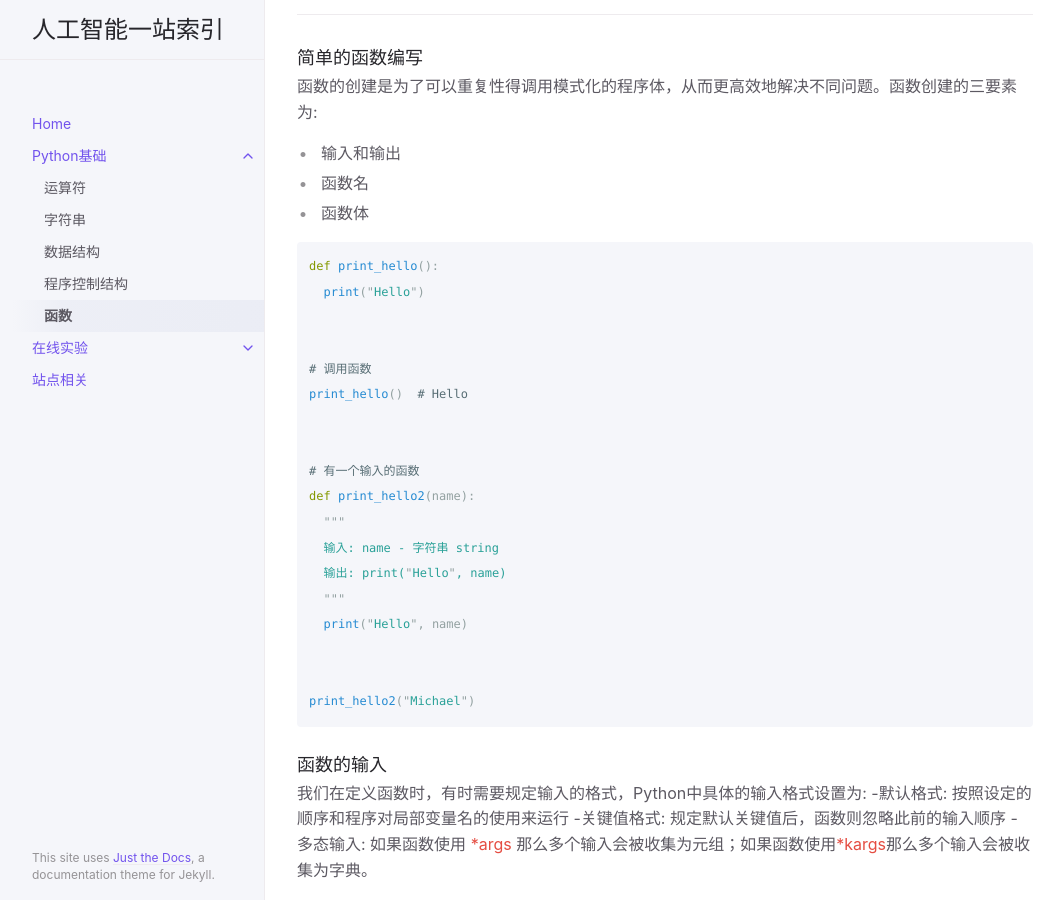
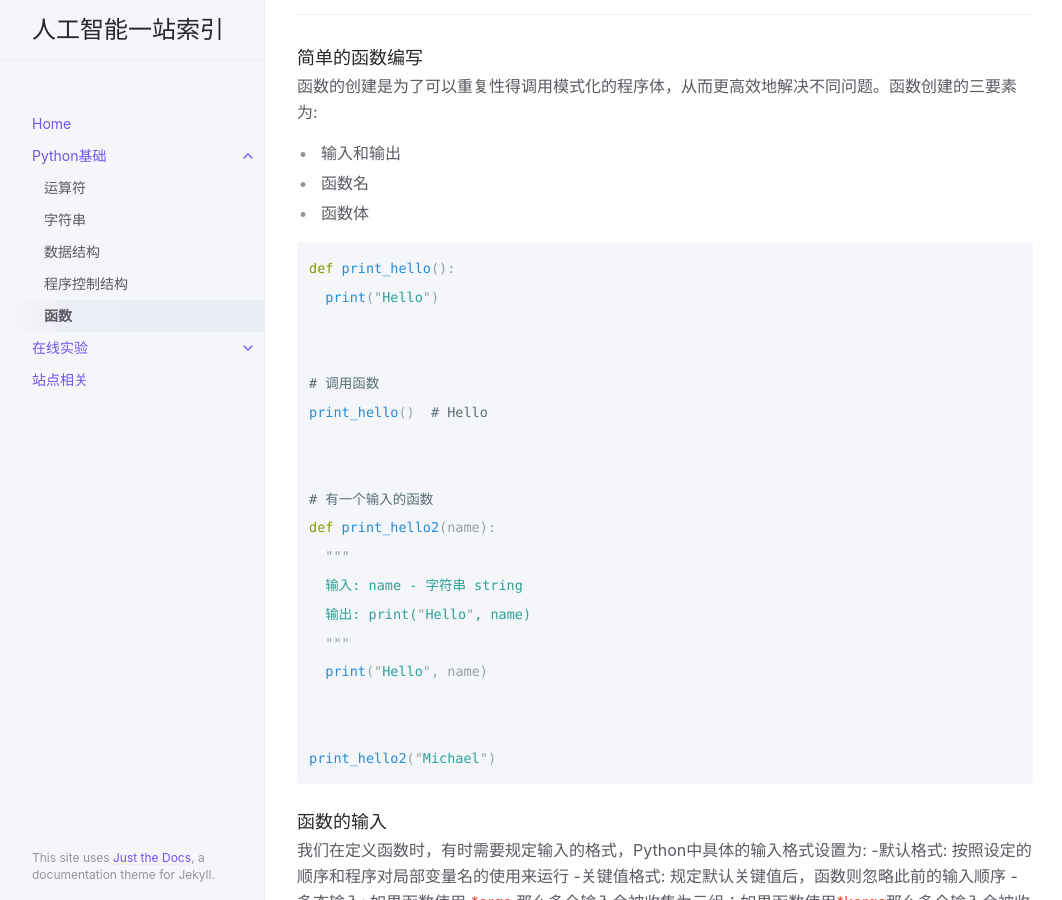
Before and after one commit to Michael-yunfei/avwebv2, a Jekyll site: the page built from docs/IntroPython/function.md, in a window 1280 px wide and 900 px high, scrolled down 323 px. Shown: the whole window, without its empty margins (107-1169 px from the left). Built offline with Jekyll 4.4.1, drawn with Linux system fonts in a browser that asks for light colours.

Commit message:
update code font

````diff
--- a/docs/IntroPython/function.md
+++ b/docs/IntroPython/function.md
@@ -44,6 +44,7 @@ def print_hello2(name):
 
 print_hello2("Michael")
 ```
+{: .fs-5 }
 
 ### 函数的输入
 
@@ -75,6 +76,7 @@ func(name='Bob', job='developer')
 func(job='developer', name='Bob')
 # Prints Bob is a developer
 ```
+{: .fs-5 }
 
 ```python
 def print_arguments(*args):
@@ -90,11 +92,12 @@ def print_arguments(**kwargs):
 print_arguments(name='Bob', age=25, job='dev')
 # Prints {'name': 'Bob', 'age': 25, 'job': 'dev'}
 ```
+{: .fs-5 }
 
 ### 函数的输出
 
 函数的输出可以是一个，也可以是多个。
-{: .fs-5 }
+
 ```python
 def resid(a, b):
   """
@@ -124,6 +127,7 @@ ab1, ab2 = resid2(7, 3)
 print(ab1)
 print(ab2)
 ```
+{: .fs-5 }
 
 ### 函数的说明
 
````
